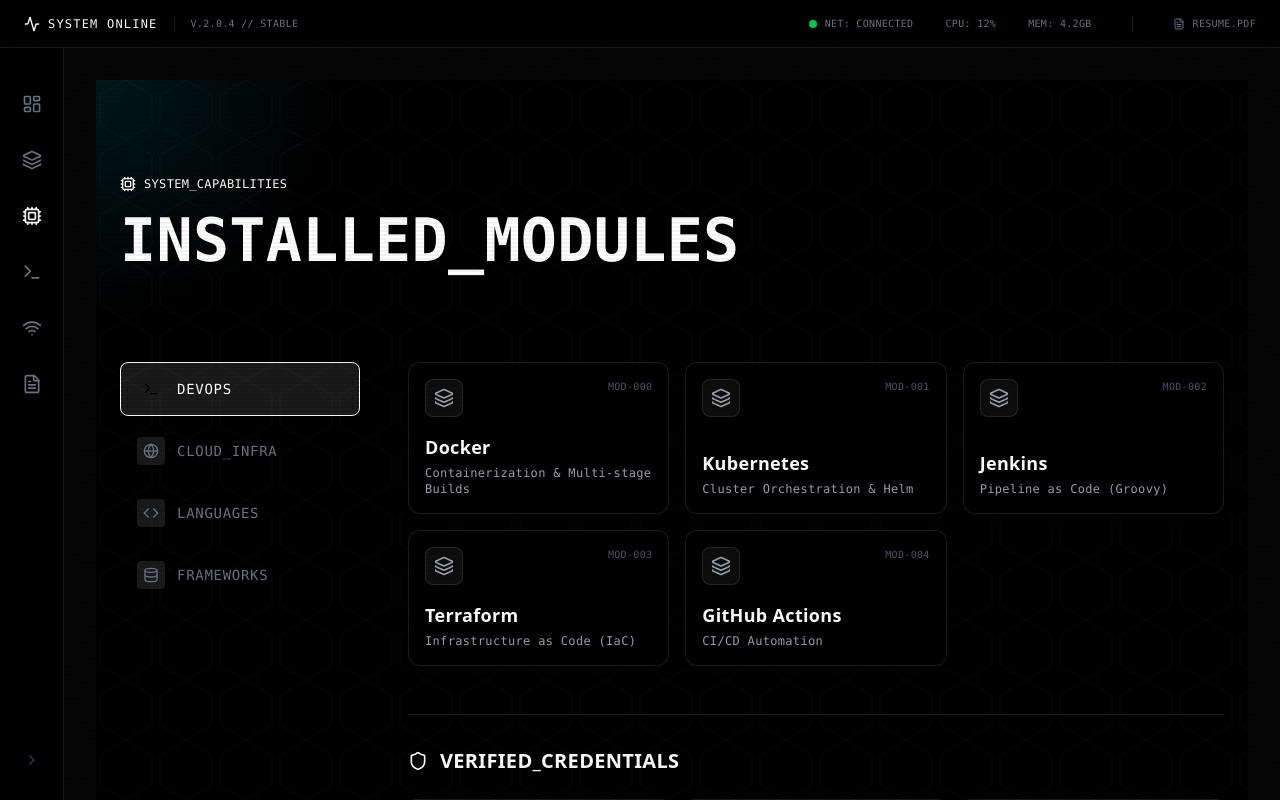
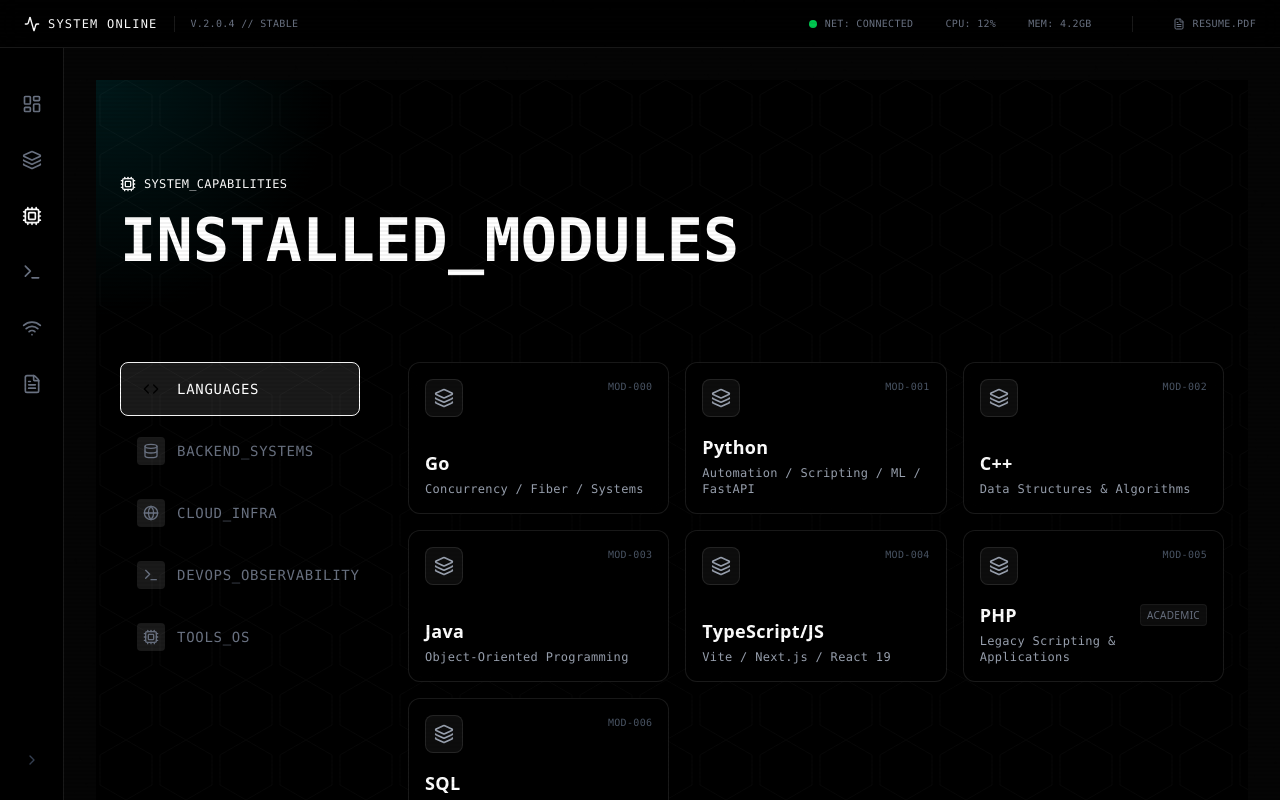
Before and after one commit to sonivishal66666/Portfolio-Vishal, a React (Vite) app: page /skills in a window 1280 px wide. Shown: the top 800 px of the page. Built offline with nearby package versions, Linux system fonts and the light colour scheme.

Commit message:
Update portfolio with updated resume details, projects, experience, skills, achievements, and contact links

```diff
--- a/src/components/Contact.jsx
+++ b/src/components/Contact.jsx
@@ -233,9 +233,10 @@ const Contact = () => {
                     <ContactCard
                         icon={Phone}
                         label="Secure Line"
-                        value="Shared on request"
+                        value="+91 63751 88332"
+                        href="tel:+916375188332"
                         color="green-500"
-                        className="opacity-60 hover:opacity-100"
+                        className="opacity-80 hover:opacity-100"
                     />
 
                     {/* Availability Card */}
--- a/src/components/Footer.jsx
+++ b/src/components/Footer.jsx
@@ -16,13 +16,13 @@ const Footer = () => {
                     </div>
 
                     <div className="flex gap-6">
-                        <a href="https://github.com" target="_blank" rel="noopener noreferrer" className="text-gray-400 hover:text-white transition-colors">
+                        <a href="https://github.com/sonivishal66666" target="_blank" rel="noopener noreferrer" className="text-gray-400 hover:text-white transition-colors">
                             <Github className="w-5 h-5" />
                         </a>
-                        <a href="https://linkedin.com" target="_blank" rel="noopener noreferrer" className="text-gray-400 hover:text-white transition-colors">
+                        <a href="https://linkedin.com/in/vishalsoni18" target="_blank" rel="noopener noreferrer" className="text-gray-400 hover:text-white transition-colors">
                             <Linkedin className="w-5 h-5" />
                         </a>
-                        <a href="mailto:hello@vishal.dev" className="text-gray-400 hover:text-white transition-colors">
+                        <a href="mailto:vishalsoni6350@gmail.com" className="text-gray-400 hover:text-white transition-colors">
                             <Mail className="w-5 h-5" />
                         </a>
                     </div>
--- a/src/components/Projects.jsx
+++ b/src/components/Projects.jsx
@@ -288,117 +288,147 @@ const Projects = () => {
     const projects = [
         {
             id: "PRJ-000",
-            title: "Failure-Resilient Infrastructure Platform",
-            shortDesc: "A self-healing Kubernetes platform engineered to tolerate failure, scale under load, and deploy with zero downtime.",
-            infra: "Auto-Scaling EKS Cluster + CI/CD",
+            title: "CollabCode",
+            shortDesc: "A production-grade realtime collaborative coding and technical interview platform featuring WebRTC voice/video, whiteboard, and sandboxed execution.",
+            infra: "Decoupled Go backend on Railway + Next.js frontend on Vercel with Supabase PgBouncer setup.",
             icon: <Crown className="w-8 h-8 text-yellow-500" />,
-            description: "Built a highly available, self-healing cloud platform designed to recover automatically from pod crashes, node failures, and traffic spikes without manual intervention.",
-            metricsDisclaimer: "Metrics derived from Kubernetes health checks, rolling deployments, and autoscaling behavior under synthetic load.",
-            engineeringNotes: "Focus on failure recovery over happy-path deployments. Implemented zero-downtime CI/CD with OIDC keyless authentication. Solved ImagePullBackOff issues and 503 ingress errors through rigorous stress testing.",
-            githubUrl: "https://github.com/sonivishal66666/Production-Grade-Cloud-Platform",
-            tech: ["AWS EKS", "Terraform", "Kubernetes", "GitHub Actions", "Prometheus", "Grafana", "Docker", "Ansible"],
+            description: "Engineered a low-latency collaborative coding platform with a custom Operational Transform (OT) engine to resolve concurrent edit conflicts. Integrated WebRTC for voice/video with live Web Audio API avatar borders, a glassmorphic collaborative whiteboard, a Monaco-based diffing 'Time Machine', and multi-file code compilation.",
+            metricsDisclaimer: "Performance optimized using decoupled containerized stateful WebSocket servers to bypass Vercel serverless limitations.",
+            engineeringNotes: "Bypassed Vercel Serverless WebSocket limits by containerizing a stateful Go service on Railway. Solved Supabase connection pooler (PgBouncer) prepared-statement limitations by programmatically configuring simple protocol queries in pgx.",
+            githubUrl: "https://github.com/sonivishal66666/CollabCode",
+            tech: ["Next.js", "TypeScript", "Go", "WebSocket", "PostgreSQL", "WebRTC", "Docker", "Zustand", "Redis", "Supabase"],
             isFlagship: true,
             stats: [
-                { label: "SCALING", value: "HPA / Auto" },
-                { label: "STRATEGY", value: "Rolling Update" },
-                { label: "RESILIENCE", value: "Self-Healing" },
-                { label: "SECURITY", value: "OIDC / Keyless" }
+                { label: "COLLABORATION", value: "Realtime OT" },
+                { label: "NETWORKING", value: "WebSockets" },
+                { label: "INFRASTRUCTURE", value: "Railway / Docker" },
+                { label: "DATABASE", value: "Simple Protocol" }
             ],
             validationSteps: [
-                "Pod deletion → Auto restart verification",
-                "Node termination → Rescheduled pods on healthy nodes",
-                "Load spike → HPA scale-out triggers"
+                "WebSocket upgrade bypass -> Verification of persistent sessions",
+                "Prepared statements bypass -> PgBouncer connection integrity check",
+                "Concurrency stress -> Operational Transform resolution verification"
             ],
             protocols: [
-                "Provisions AWS infrastructure using reusable Terraform modules",
-                "Deploys frontend & backend services on AWS EKS",
-                "Enables auto-scaling and self-healing via Kubernetes HPA",
-                "Implements zero-downtime CI/CD with GitHub Actions + OIDC"
-            ]
-        },
-        {
-            id: "PRJ-001-A",
-            title: "Terraform Infrastructure Foundation",
-            shortDesc: "Reusable Infrastructure Foundation. Creates custom VPC, secure networking, and OS-aware EC2 bootstrapping.",
-            infra: "VPC, Security Groups, EC2 Bootstrap",
-            icon: <Server className="w-8 h-8 text-blue-400" />,
-            description: "Designed and automated a production-style AWS infrastructure using Terraform, focusing on reproducibility, clean network design, and safe infrastructure lifecycle management. Built as a reusable foundation layer for larger cloud platforms.",
-            engineeringNotes: "Enable safe destroy-and-recreate workflows to prevent configuration drift. Custom VPC design ensures network isolation for sensitive resources.",
-            githubUrl: "https://github.com/sonivishal66666/AWS-Terraform-Infrastructure-Automation",
-            tech: ["AWS", "Terraform", "EC2", "VPC", "Nginx"],
-            stats: [
-                { label: "TYPE", value: "IaC" },
-                { label: "DRIFT", value: "Zero" },
-                { label: "MODULES", value: "Yes" }
-            ],
-            protocols: [
-                "Provisions AWS infrastructure using Infrastructure as Code",
-                "Creates a custom VPC with public subnet and route tables",
-                "Bootstraps EC2 instances automatically using OS-aware user data",
-                "Security Groups with controlled ingress/egress"
+                "Stateful WebSocket message broadcasting and client hub state synchronization",
+                "Idempotent database transactions using Supabase connection pooler",
+                "Multi-language code compilation via containerized os/exec runtimes",
+                "WebRTC peer connection setup with custom websocket signal routing"
             ]
         },
         {
             id: "PRJ-001",
-            title: "Arvis Ticketing",
-            shortDesc: "Serverless ticketing platform designed to handle concurrent bookings with minimal latency using AWS Lambda and managed databases.",
-            infra: "Deployed using serverless infrastructure with managed scaling.",
-            icon: <Globe className="w-8 h-8 text-primary" />,
-            description: "Architected a serverless ticketing platform designed to handle concurrent bookings without double-allocation. Used AWS Lambda for stateless scaling and Amazon RDS for transactional consistency. Integrated Cashfree with idempotent payment handling to ensure safe retries and secure transaction flow.",
-            engineeringNotes: "Designed assuming payment failures and retries are common. Database writes are guarded to prevent duplicate bookings.",
-            githubUrl: "https://github.com/sonivishal66666/Arvis",
-            tech: ["PHP", "AWS Lambda", "MySQL", "Cashfree"],
+            title: "ChronoVault",
+            shortDesc: "Distributed encrypted file vault prototype implementing AES-256 GCM encryption, 1KB sharding, and Merkle-tree validation.",
+            infra: "Go CLI simulation + HTTP Server API supporting JSON package bundles.",
+            icon: <Lock className="w-8 h-8 text-green-400" />,
+            description: "Designed the core encryption and storage layer: AES-256-GCM encryption, deterministic file sharding into 1KB chunks stored under their SHA-256 content-addressed hashes, and Merkle-tree integrity verification for chunk validation.",
+            metricsDisclaimer: "Secure retrieval blocked dynamically if any chunk hash fails Merkle root comparison.",
+            engineeringNotes: "Structured two execution modes: local CLI pipeline and a Web experience. Developed robust file reconstruction logic to assemble shredded chunks using a custom text manifest containing order and filenames.",
+            githubUrl: "https://github.com/sonivishal66666/ChronoVault",
+            tech: ["Go", "React", "FastAPI", "AES-256-GCM", "IPFS", "SHA-256", "Web API"],
             stats: [
-                { label: "ARCHITECTURE", value: "Serverless" },
-                { label: "PAYMENTS", value: "Secure" },
-                { label: "DB", value: "RDS" }
+                { label: "ENCRYPTION", value: "AES-256 GCM" },
+                { label: "INTEGRITY", value: "Merkle Root" },
+                { label: "SHARDING", value: "1KB Chunks" }
             ],
             protocols: [
-                "Idempotent payment processing",
-                "Transactional seat allocation",
-                "Stateless backend with managed scaling"
+                "Content-addressed chunk storage in shredded_store directory",
+                "Merkle Tree construction and validation of chunk hashes",
+                "Decoupled upload/retrieve web API with custom HTTP headers"
             ]
         },
         {
             id: "PRJ-002",
-            title: "Cafe Management",
-            shortDesc: "Cloud-based ordering system focused on reliable payment workflows and failure handling during checkout using Stripe APIs.",
-            infra: "Provisioned cloud resources via Infrastructure as Code.",
-            icon: <Database className="w-8 h-8 text-secondary" />,
-            description: "Developed a cloud-native ordering system with a focus on reliable payment workflows. Implemented REST APIs using AWS Lambda and API Gateway for high availability. Used DynamoDB for low-latency state management and integrated Stripe for secure, compliant payment processing.",
-            engineeringNotes: "Optimized for high availability during peak ordering times. Implemented circuit breakers for external payment API calls.",
-            githubUrl: "https://github.com/sonivishal66666/Cafe-Management",
-            tech: ["React", "Node.js", "DynamoDB", "Stripe"],
+            title: "AnswerHub",
+            shortDesc: "An intelligent community Q&A and FAQ platform featuring gamification, voice search, and in-browser extractive AI summaries.",
+            infra: "React 19 + Vite 8 SPA deployed on Vercel with Supabase PostgreSQL backend.",
+            icon: <Cpu className="w-8 h-8 text-purple-400" />,
+            description: "A moderated Q&A and FAQ platform featuring role-based access control, a reputation/badge gamification engine, client-side AI summaries, Web Speech API voice search/TTS accessibility, and real-time leaderboards.",
+            metricsDisclaimer: "AI summarizer generates key insights in under 5ms completely on the client side to minimize server costs.",
+            engineeringNotes: "Configured database triggers on auth.users for automatic profile generation. Built atomic upvoting/downvoting SQL functions and indexes. Implemented Fuse.js fuzzy matching for type-ahead and duplicate question detection.",
+            githubUrl: "https://github.com/sonivishal66666/Answerhub",
+            tech: ["React 19", "Vite 8", "Supabase", "Tailwind CSS", "Framer Motion", "Fuse.js", "Web Speech API"],
             stats: [
-                { label: "LATENCY", value: "Low" },
-                { label: "API", value: "REST" },
-                { label: "SCALE", value: "Auto" }
+                { label: "SEARCH", value: "Voice / Fuzzy" },
+                { label: "AI", value: "Client Summaries" },
+                { label: "SECURITY", value: "Row Level Policies" }
             ],
             protocols: [
-                "Secure payment callbacks",
-                "Low-latency state management",
-                "RESTful API design"
+                "Extractive frequency-based NLP summary algorithm",
+                "Supabase PostgreSQL database triggers and composite primary keys",
+                "Web Speech Recognition API and SpeechSynthesis read-aloud hooks"
             ]
         },
         {
             id: "PRJ-003",
-            title: "Face-Body Suite",
-            shortDesc: "Computer vision pipeline for real-time facial recognition and posture analysis, optimized for low-latency inference.",
-            infra: "Designed with monitoring and failure recovery in mind.",
-            icon: <Shield className="w-8 h-8 text-green-400" />,
-            description: "Built a high-performance computer vision pipeline for real-time facial recognition and posture analysis. Optimized OpenCV and MediaPipe inference models for low-latency execution. Implemented efficient frame processing to ensure real-time feedback.",
-            engineeringNotes: "Focused on minimizing inference latency to ensure smooth real-time user experience. Implemented frame dropping strategies for slower hardware.",
-            githubUrl: "https://github.com/sonivishal66666/Face-Body-Detection-Suite",
-            tech: ["Python", "OpenCV", "MediaPipe", "ML"],
+            title: "Arvis X",
+            shortDesc: "AI-powered travel & booking platform supporting flights, hotels, and events with real-time seat reservation under high concurrency.",
+            infra: "Stateless backend scaling via AWS Lambda & EKS, automated with Terraform IaC.",
+            icon: <Globe className="w-8 h-8 text-primary" />,
+            description: "Architected a travel booking platform supporting role-based dashboards for users, vendors, and administrators. Engineered real-time seat reservations using Redis locking and WebSockets. Integrated Cashfree payments with automatic refund workflows and an LLM travel concierge.",
+            metricsDisclaimer: "Redis-based mutex locks prevent double-booking of seats during high-traffic campaigns.",
+            engineeringNotes: "Focused on concurrency and transactional consistency. Handled payment timeouts and webhook failures gracefully via idempotent database checks. Deployed via Terraform-managed IaC.",
+            githubUrl: "https://github.com/sonivishal66666/Arvis",
+            tech: ["Next.js", "Cashfree", "AWS Lambda", "Kubernetes", "Redis", "WebSockets", "Terraform", "LLM APIs"],
             stats: [
-                { label: "ACCURACY", value: "High" },
-                { label: "SPEED", value: "Real-time" },
-                { label: "TYPE", value: "CV" }
+                { label: "CONCURRENCY", value: "Redis Mutex" },
+                { label: "ROUTING", value: "WebSocket Sync" },
+                { label: "CLOUD", value: "AWS / EKS" }
             ],
             protocols: [
-                "Real-time inference optimization",
-                "Efficient frame processing",
-                "Privacy-first data handling"
+                "Redis-based lock managers for high-concurrency seat blocking",
+                "Idempotent payment capture and automatic refund logic",
+                "Context-aware travel itineraries using LLM embeddings"
+            ]
+        },
+        {
+            id: "PRJ-004",
+            title: "DineOps",
+            shortDesc: "Restaurant management SaaS command center featuring 7 role-based portals, curating order workflows and offline JSON fallback.",
+            infra: "Next.js + NestJS backend deployed on Vercel and Supabase PostgreSQL.",
+            icon: <Server className="w-8 h-8 text-blue-400" />,
+            description: "Developed a production-grade restaurant platform serving Customers, Cashiers (POS), Chefs (KDS), Delivery staff, Admins, and Super Admins. Features end-to-end order workflows, AI concierge, real-time analytics with sentiment analysis, and a zero-compromise offline database fallback.",
+            metricsDisclaimer: "Offline mode preserves 100% feature parity using a local storage JSON file structure.",
+            engineeringNotes: "Designed dual-mode persistence that monitors database connections and dynamically routes queries. Implemented JWT auth with 7-tier role hierarchy and route guards.",
+            githubUrl: "https://github.com/sonivishal66666/DineOps",
+            tech: ["Next.js", "NestJS", "Prisma", "Supabase", "PostgreSQL", "Framer Motion", "Cashfree", "TypeScript"],
+            stats: [
+                { label: "PORTALS", value: "7 Role-Based" },
+                { label: "DATABASE", value: "Dual-Mode / Hybrid" },
+                { label: "SECURITY", value: "JWT RBAC" }
+            ],
+            protocols: [
+                "Connection monitoring and automatic JSON database fallback triggers",
+                "Real-time kitchen display system updates via server-sent events",
+                "Enterprise role-based access control and router guarding"
+            ]
+        },
+        {
+            id: "PRJ-005",
+            title: "Failure-Resilient Infra Platform",
+            shortDesc: "A self-healing Kubernetes platform engineered to tolerate failure, scale under load, and deploy with zero downtime.",
+            infra: "Auto-Scaling AWS EKS Cluster + GitHub Actions CI/CD.",
+            icon: <Layers className="w-8 h-8 text-yellow-600" />,
+            description: "Built a highly available, self-healing cloud platform designed to recover automatically from pod crashes, node failures, and traffic spikes. Implemented zero-downtime rolling updates and OIDC keyless authentication.",
+            metricsDisclaimer: "Metrics derived from HPA behavior under synthetic load testing.",
+            engineeringNotes: "Focused on recovery over happy-path. Tested failures extensively by simulating node termination and pod deletion to verify scheduling reliability. Implemented Prometheus/Grafana alerts.",
+            githubUrl: "https://github.com/sonivishal66666/Production-Grade-Cloud-Platform",
+            tech: ["AWS EKS", "Terraform", "Kubernetes", "GitHub Actions", "Prometheus", "Grafana", "Docker", "Ansible"],
+            stats: [
+                { label: "SCALING", value: "HPA / Auto" },
+                { label: "STRATEGY", value: "Rolling Update" },
+                { label: "RESILIENCE", value: "Self-Healing" }
+            ],
+            validationSteps: [
+                "Pod deletion -> Verify auto restart",
+                "Node termination -> Verify pod scheduling on healthy nodes",
+                "Load spikes -> Verify HPA triggers scaling"
+            ],
+            protocols: [
+                "Infrastructure provisioning using reusable Terraform modules",
+                "Secure zero-downtime deployments using Kubernetes HPA",
+                "Keyless OIDC integrations for GitHub Actions deploy pipelines"
             ]
         }
     ];
--- a/src/components/Skills.jsx
+++ b/src/components/Skills.jsx
@@ -85,7 +85,7 @@ const CertCard = ({ cert, index }) => (
 );
 
 const Skills = () => {
-    const [activeCategory, setActiveCategory] = useState('devops'); // Default to DevOps
+    const [activeCategory, setActiveCategory] = useState('languages'); // Default to Languages
     const [mousePos, setMousePos] = useState({ x: 0, y: 0 });
 
     const handleMouseMove = (e) => {
@@ -93,49 +93,64 @@ const Skills = () => {
         setMousePos({ x: e.clientX - rect.left, y: e.clientY - rect.top });
     };
 
-    // Reordered Categories: DevOps -> Cloud -> Languages -> Frameworks
     const categories = {
-        devops: {
-            icon: <Terminal className="w-4 h-4" />,
-            label: "DEVOPS",
+        languages: {
+            icon: <Code className="w-4 h-4" />,
+            label: "LANGUAGES",
             skills: [
-                { name: "Docker", capability: "Containerization & Multi-stage Builds" },
-                { name: "Kubernetes", capability: "Cluster Orchestration & Helm" },
-                { name: "Jenkins", capability: "Pipeline as Code (Groovy)" },
-                { name: "Terraform", capability: "Infrastructure as Code (IaC)" },
-                { name: "GitHub Actions", capability: "CI/CD Automation" }
+                { name: "Go", capability: "Concurrency / Fiber / Systems" },
+                { name: "Python", capability: "Automation / Scripting / ML / FastAPI" },
+                { name: "C++", capability: "Data Structures & Algorithms" },
+                { name: "Java", capability: "Object-Oriented Programming" },
+                { name: "TypeScript/JS", capability: "Vite / Next.js / React 19" },
+                { name: "PHP", capability: "Legacy Scripting & Applications", type: "academic" },
+                { name: "SQL", capability: "Relational Queries & Optimization" }
+            ]
+        },
+        backend: {
+            icon: <Database className="w-4 h-4" />,
+            label: "BACKEND_SYSTEMS",
+            skills: [
+                { name: "REST APIs", capability: "Endpoint Design & Routing" },
+                { name: "WebSockets", capability: "Real-time Messaging Hubs" },
+                { name: "OT Engine", capability: "Operational Transform Sync" },
+                { name: "Serverless", capability: "AWS Lambda & Cloud Functions" },
+                { name: "PostgreSQL", capability: "PgBouncer & Schema Design" },
+                { name: "MySQL", capability: "Relational Transactions" },
+                { name: "DynamoDB", capability: "Low-Latency Key-Value" },
+                { name: "Redis", capability: "Mutex Locking & Pub/Sub Caching" }
             ]
         },
         cloud: {
             icon: <Globe className="w-4 h-4" />,
             label: "CLOUD_INFRA",
             skills: [
-                { name: "AWS Lambda", capability: "Serverless Functions" },
-                { name: "Amazon RDS", capability: "Managed Database Operations" },
-                { name: "Amazon S3", capability: "Object Storage & Lifecycle" },
-                { name: "Cloud Run", capability: "Container Deployment" },
-                { name: "Firebase", capability: "Realtime DB & Auth" }
+                { name: "AWS", capability: "Lambda, EC2, EKS, RDS, S3, ALB, IAM" },
+                { name: "GCP", capability: "Cloud Run & Firebase Platform" },
+                { name: "Kubernetes", capability: "Cluster Orchestration & Scaling" },
+                { name: "Terraform", capability: "Declarative Infrastructure as Code" }
             ]
         },
-        languages: {
-            icon: <Code className="w-4 h-4" />,
-            label: "LANGUAGES",
+        devops: {
+            icon: <Terminal className="w-4 h-4" />,
+            label: "DEVOPS_OBSERVABILITY",
             skills: [
-                { name: "Python", capability: "Automation / Scripting / Tooling" },
-                { name: "JavaScript", capability: "Frontend + CI Tooling" },
-                { name: "SQL", capability: "Query Design / Optimization" },
-                { name: "Java", capability: "Academic / Object-Oriented", type: "academic" },
-                { name: "C++", capability: "Systems-Level / Academic", type: "academic" },
-                { name: "PHP", capability: "Legacy Support / Academic", type: "academic" }
+                { name: "Docker", capability: "Multi-Stage Image Bundles" },
+                { name: "GitHub Actions", capability: "Continuous Integration Pipelines" },
+                { name: "Jenkins", capability: "Pipeline-as-Code Orchestration" },
+                { name: "Prometheus", capability: "Metrics Pulling & Instrumentation" },
+                { name: "Grafana", capability: "System Dashboards & Alerting" }
             ]
         },
-        frameworks: {
-            icon: <Database className="w-4 h-4" />,
-            label: "FRAMEWORKS",
+        tools: {
+            icon: <Cpu className="w-4 h-4" />,
+            label: "TOOLS_OS",
             skills: [
-                { name: "React", capability: "Component-Based UI" },
-                { name: "ArgoCD", capability: "GitOps Deployment" },
-                { name: "JUnit", capability: "Unit Testing" }
+                { name: "Linux", capability: "Bash Scripting & Administration" },
+                { name: "Git", capability: "Version Control & Branching" },
+                { name: "IPFS", capability: "Decentralized Chunk Storage" },
+                { name: "KiCad/eSim", capability: "EDA Porting & Schematics" },
+                { name: "LLVM", capability: "Compiler Toolchains & Assembly" }
             ]
         }
     };
```
Also changed, not shown: src/components/About.jsx (+43 -5 lines), src/components/Experience.jsx (+12 -1 lines), src/components/Navbar.jsx (+5 -5 lines).
